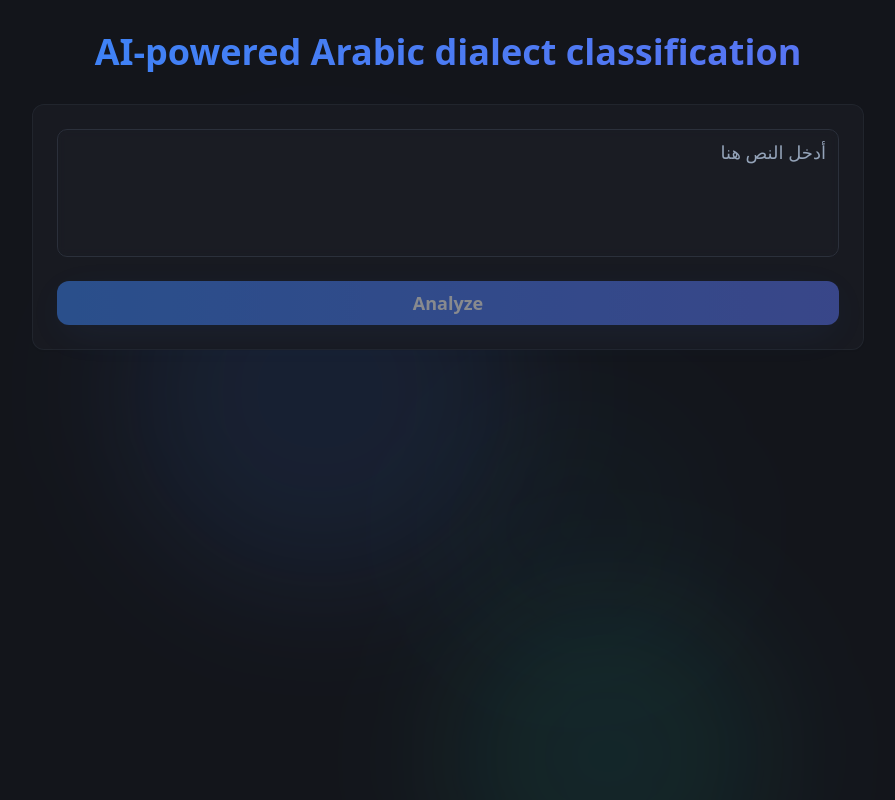
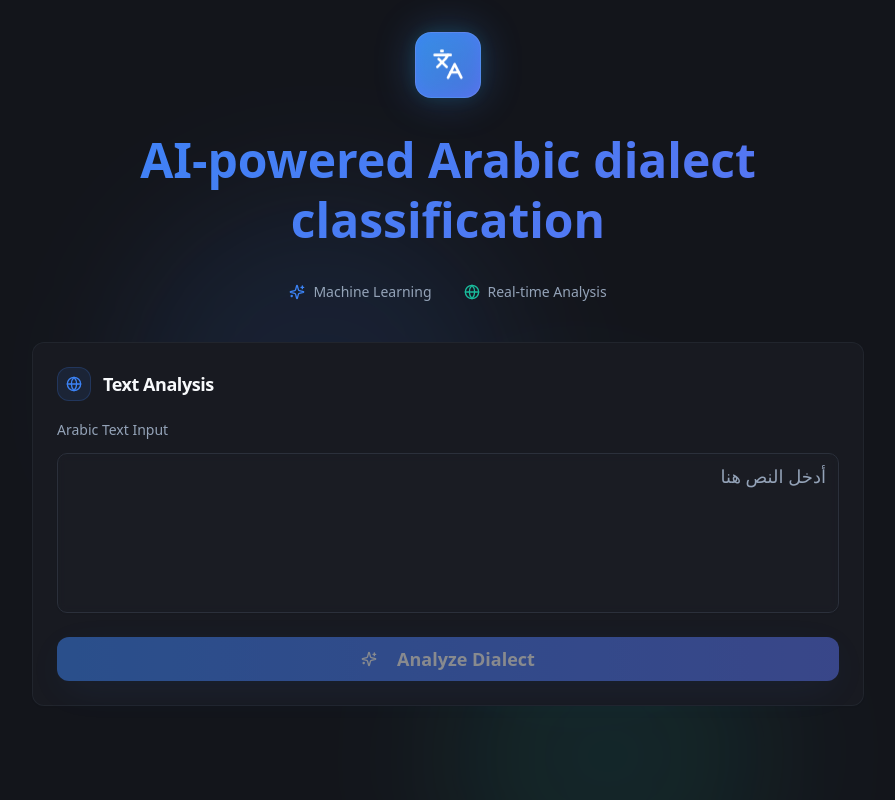
Before and after one commit to Bayandk/arabesque-speech-scribe, a React (Vite) app: page / in a window 1280 px wide. Shown: the whole page, without its empty margins (192-1087 px from the left). Built offline with nearby package versions, Linux system fonts and the light colour scheme.

Commit message:
Improve UI professionalism

```diff
--- a/src/components/DialectClassifier.tsx
+++ b/src/components/DialectClassifier.tsx
@@ -158,38 +158,70 @@ const DialectClassifier = () => {
           <div className="absolute top-1/2 left-1/2 w-64 h-64 bg-accent-secondary/5 rounded-full blur-3xl animate-float delay-2000"></div>
         </div>
 
-        <div className="relative z-10 max-w-4xl mx-auto p-8 space-y-8">
-          {/* Simple Header */}
-          <div className="text-center space-y-6 animate-fade-in">
-            <h1 className="text-4xl font-bold text-transparent bg-gradient-primary bg-clip-text">
+        <div className="relative z-10 max-w-4xl mx-auto p-8 space-y-10">
+          {/* Professional Header */}
+          <div className="text-center space-y-8 animate-fade-in">
+            <div className="flex justify-center">
+              <div className="relative p-4 rounded-2xl bg-gradient-primary shadow-glow backdrop-blur-lg border border-white/10">
+                <Languages className="h-8 w-8 text-white animate-float" />
+                <div className="absolute inset-0 bg-gradient-secondary rounded-2xl blur opacity-20 -z-10"></div>
+              </div>
+            </div>
+            <h1 className="text-5xl font-bold text-transparent bg-gradient-primary bg-clip-text leading-tight">
               AI-powered Arabic dialect classification
             </h1>
+            <div className="flex justify-center gap-8 text-sm text-muted-foreground">
+              <div className="flex items-center gap-2">
+                <Sparkles className="h-4 w-4 text-primary" />
+                <span>Machine Learning</span>
+              </div>
+              <div className="flex items-center gap-2">
+                <Globe className="h-4 w-4 text-accent" />
+                <span>Real-time Analysis</span>
+              </div>
+            </div>
           </div>
 
-          {/* Simple Input Section */}
+          {/* Professional Input Section */}
           <Card className="card-professional animate-scale-in">
-            <CardContent className="space-y-6 pt-6">
+            <CardHeader className="pb-4">
+              <CardTitle className="flex items-center gap-3 text-foreground text-lg">
+                <div className="p-2 rounded-lg bg-primary/10 border border-primary/20">
+                  <Globe className="h-4 w-4 text-primary" />
+                </div>
+                Text Analysis
+              </CardTitle>
+            </CardHeader>
+            <CardContent className="space-y-6">
+              <div className="space-y-3">
+                <label className="text-sm font-medium text-muted-foreground">
+                  Arabic Text Input
+                </label>
                 <Textarea
                   placeholder="أدخل النص هنا"
                   value={text}
                   onChange={(e) => setText(e.target.value)}
-                className="min-h-32 resize-none bg-muted/50 border-border text-foreground placeholder:text-muted-foreground transition-all duration-300 hover:border-primary/50 focus:border-primary backdrop-blur-sm text-lg"
+                  className="min-h-40 resize-none bg-muted/50 border-border text-foreground placeholder:text-muted-foreground transition-all duration-300 hover:border-primary/50 focus:border-primary backdrop-blur-sm text-lg leading-relaxed shadow-sm"
                   dir="rtl"
                 />
+              </div>
 
               <Button
                 onClick={handleAnalyze}
                 disabled={isAnalyzing || !text.trim()}
                 size="lg"
-                className="btn-professional w-full py-4 text-lg font-semibold rounded-xl"
+                className="btn-professional w-full py-4 text-lg font-semibold rounded-xl shadow-elegant"
               >
                 {isAnalyzing ? (
                   <>
                     <Loader2 className="h-5 w-5 animate-spin mr-3" />
-                    Analyzing...
+                    Analyzing Dialect...
                   </>
                 ) : (
-                  "Analyze"
+                  <>
+                    <Sparkles className="h-5 w-5 mr-3" />
+                    Analyze Dialect
+                  </>
                 )}
               </Button>
             </CardContent>
```
Lines whose indentation alone changed are shown as unchanged.
